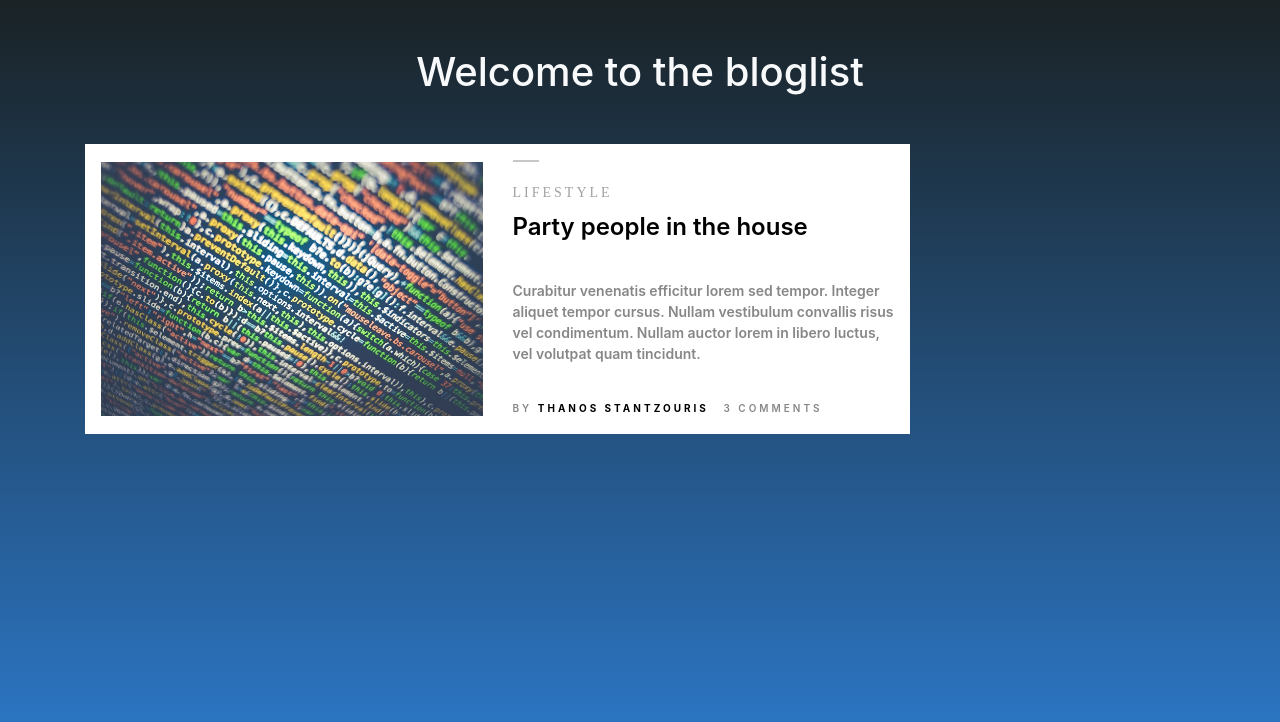
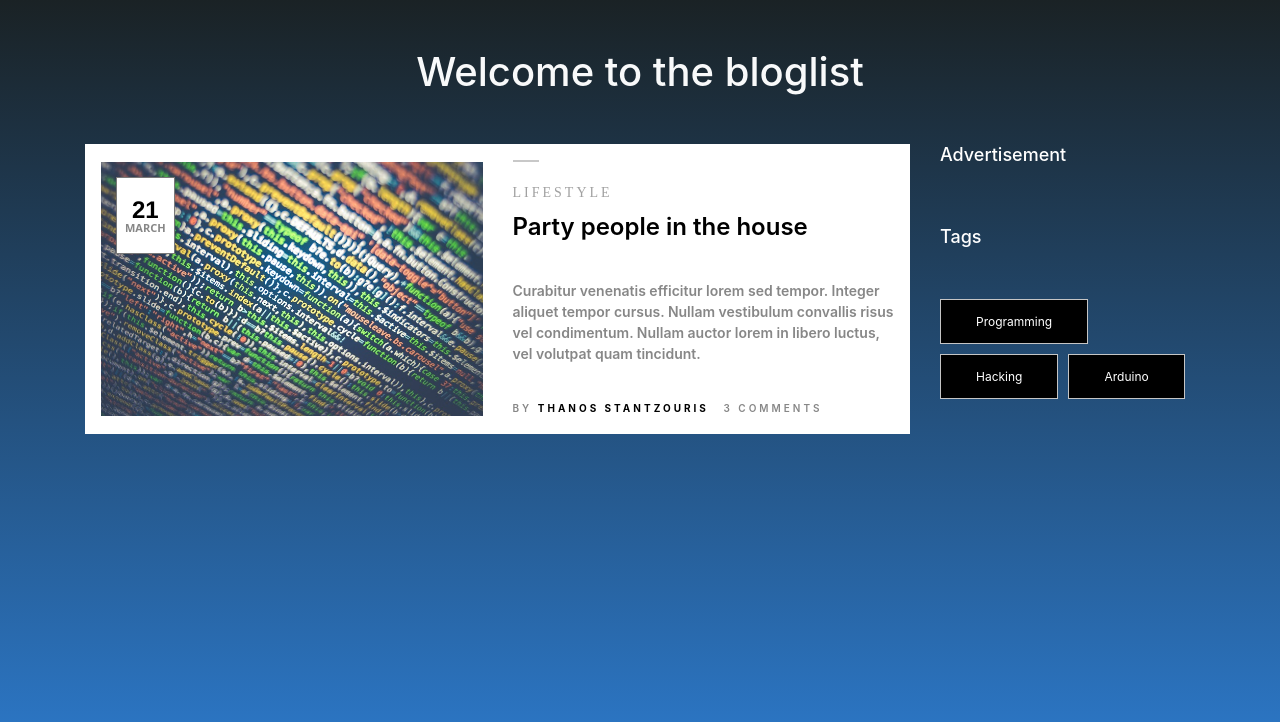
Before and after one commit to athanstan/flippyCards, a PHP site: page /blogList.php in a window 1280 px wide. Shown: the top 722 px of the page. Run offline with PHP 8.4, Linux system fonts and the light colour scheme.

Commit message:
Almost finished The Blog Post List Page, needs some minor fixes

```diff
--- a/blogList.php
+++ b/blogList.php
@@ -2,7 +2,7 @@
 
     <h1 class="text-center text-light my-5">Welcome to the bloglist</h1>
 
-<div class="container">
+<div class="container mt-5">
     <div class="row">
         <div class="col-12 col-lg-9">
             <div class="single-blog-area mb-5">
@@ -10,6 +10,11 @@
                     <div class="col-12 col-md-6">
                         <div class="single-blog-thumbnail">
                             <img class="img-fluid" src="photos/linesofcode.jpg" alt="">
+                            <div class="post-date">
+                                <a href="#">21
+                                <span>march</span>
+                                </a>
+                            </div>
                         </div>
                     </div>
                     <div class="col-12 col-md-6">
@@ -32,9 +37,29 @@
                         </div>
                     </div>
                 </div>
+            </div> <!-- to be repeated -->
+        </div>
+        <!-- ###Sidebar Area### -->
+
+        <div class="col-12 col-md-4 col-lg-3">
+            <div class="post-sidebar-area">
+                <!-- Widget Area -->
+                <div class="sidebar-widget-area">
+                    <h5 class="title">Advertisement</h5>
+                </div>
+                <!-- Widget Area -->
+                <div class="sidebar-widget-area">
+                    <h5 class="title">Tags</h5>
+                    <div class="widget-content">
+                        <ul class="tags">
+                            <li><a href="#">Programming</a></li>
+                            <li><a href="#">Hacking</a></li>
+                            <li><a href="#">Arduino</a></li>
+                        </ul>
+                    </div>
+                </div>
             </div>
         </div>
-
-    </div>
-</div>
+    </div> <!--End of row-->
+</div> <!--End of container-->
 <?php include "includes/footer.php"?>
--- a/style.css
+++ b/style.css
@@ -167,8 +167,47 @@ body{
         outline: none;
         font-size: 14px;
         font-family: "helveticaneuemedium";
-        /* color: #4f4d4d; */
         background-color: transparent;
+    }
+
+    .single-blog-area .single-blog-content a:hover{
+        color: #4f4d4d;
+    }
+
+    .single-blog-area .single-blog-thumbnail{
+        position: relative;
+        z-index: 1;
+    }
+
+    .single-blog-area .single-blog-thumbnail .post-date{
+        position: absolute;
+        z-index: 10;
+        left: 15px;
+        top: 15px;
+        border: 1px solid #787878;
+        background-color: #ffffff;
+        padding: 20px 8px;
+        text-align: center;
+    }
+
+    .single-blog-area .single-blog-thumbnail .post-date a{
+        font-size: 24px;
+        text-transform: uppercase;
+        color: #000000;
+        line-height: 1;
+        font-family: "HelveticaNeue-Light", "Helvetica Neue Light", "Helvetica Neue",
+  Helvetica, Arial, "Lucida Grande", sans-serif;
+        text-decoration: none;
+        outline: none;
+        font-weight: bold;
+    }
+
+    .single-blog-area .single-blog-thumbnail .post-date a span{
+        display: block;
+        font-family: "Open Sans", sans-serif;
+        font-size: 11px;
+        color: #878787;
+
     }
 
     .post-headline{
@@ -208,4 +247,56 @@ body{
         text-decoration: none;
         font-weight:700;
     }
+
+    .sidebar-widget-area{
+        position: relative;
+        z-index: 1;
+        margin-bottom: 60px;
+    }
+
+    .sidebar-widget-area .title{
+        font-size: 18px;
+        margin-bottom: 52px;
+        color: #ffffff;
+    }
+
+    .widget-content .tags{
+        display: -webkit-box;
+        display: -ms-flexbox;
+        display: flex;
+        -ms-flex-wrap: wrap;
+        flex-wrap: wrap;
+        margin-top: -5px;
+        margin-left: -5px;
+    }
+
+    ul li, ol li {
+        list-style: none;
+    }
+
+    .widget-content ul{
+        padding: 0;
+        margin: 0;
+    }
+
+    .widget-content .tags a{
+        display: block;
+        padding: 0 35px;
+        border: 1px solid #c5c5c5;
+        font-size: 12px;
+        color: #fff;
+        background-color: black;
+        height: 45px;
+        line-height: 43px;
+        margin: 5px;
+        transition-duration: 500ms;
+        text-decoration: none;
+        outline: none;
+    }
+
+    .widget-content .tags a:hover{
+        background-color: black;
+        color: orange;
+        border: 1px solid orange;
+    }
 /* Blog CSS */
```
